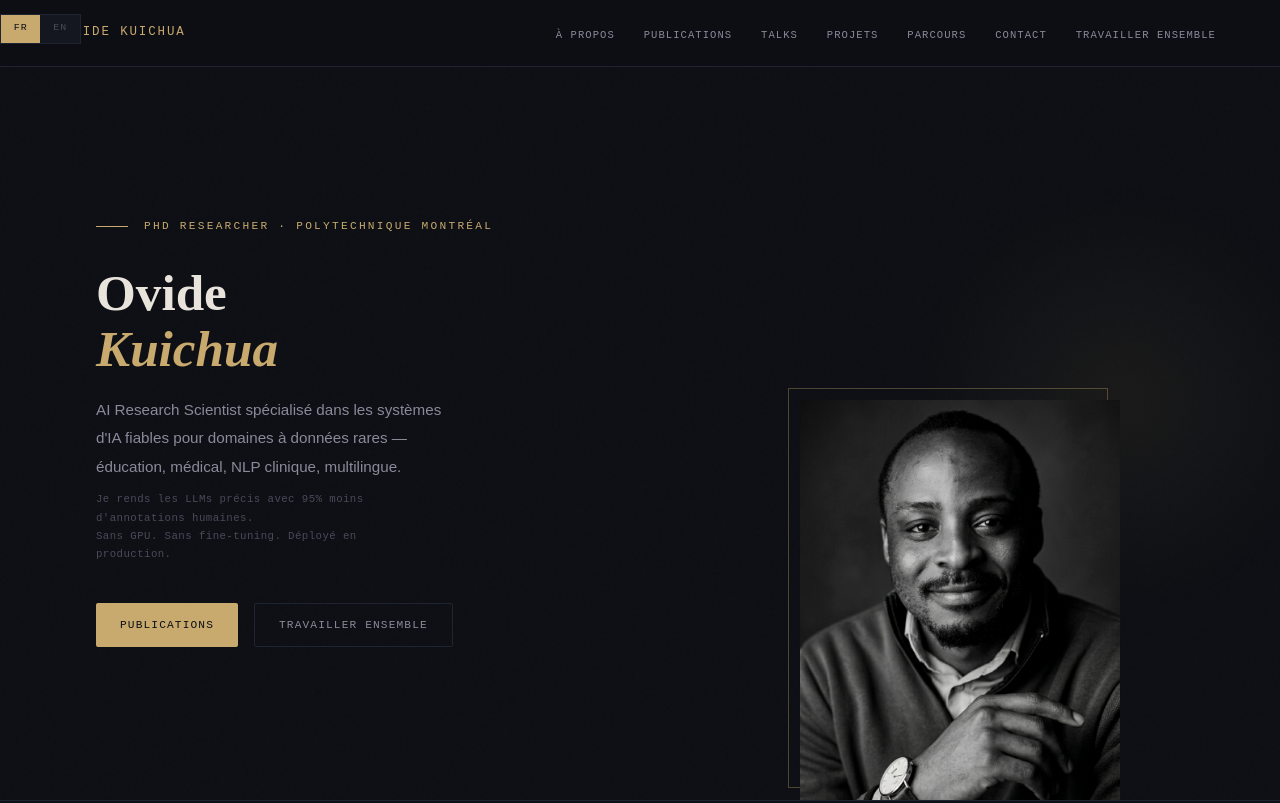
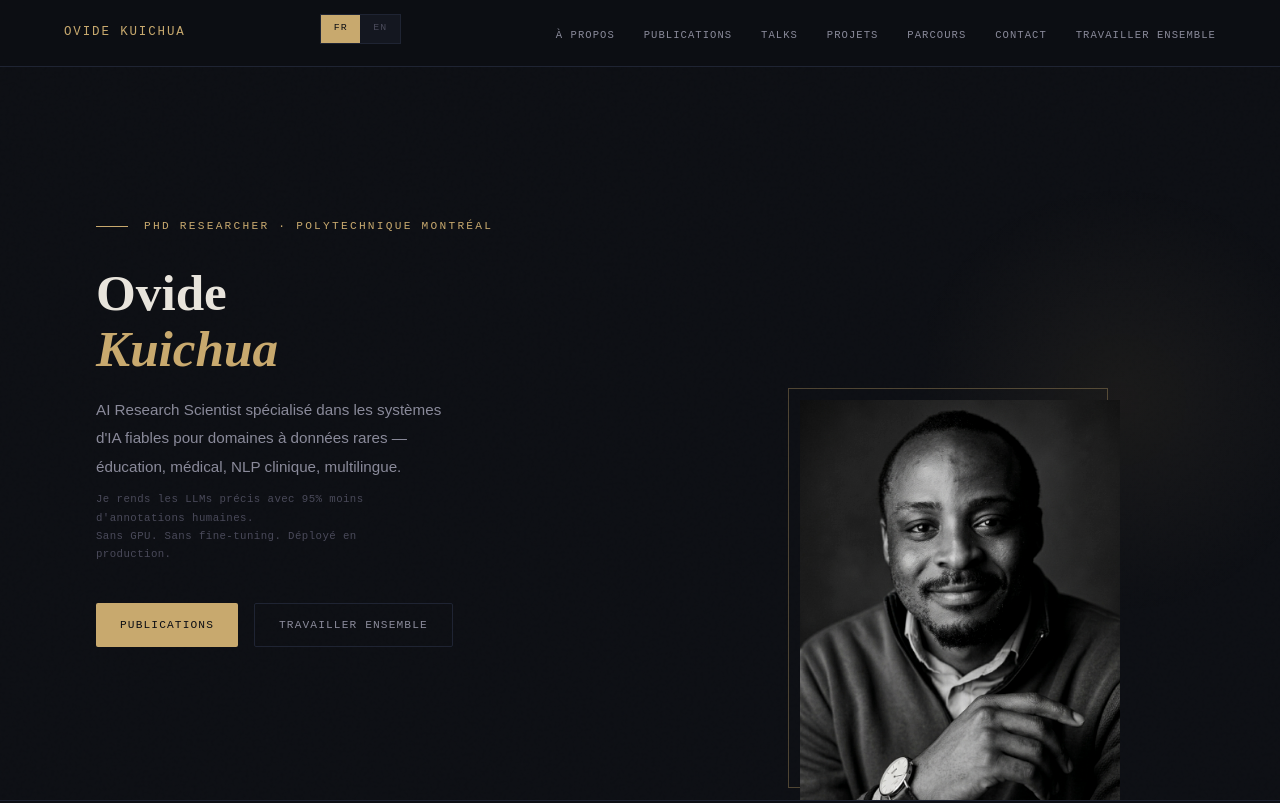
Before and after one commit to electronF/electronF.github.io, a plain HTML site: page index.html in a window 1280 px wide. Shown: the top 803 px of the page. Drawn offline with Linux system fonts and the light colour scheme.

Commit message:
Adjust fixed div position in index.html

```diff
--- a/index.html
+++ b/index.html
@@ -818,7 +818,7 @@
 </head>
 <body>
 
-<div style="position:fixed;top:0.85rem;left:auto;right:auto;z-index:200;display:flex;gap:0;border:1px solid var(--border);overflow:hidden;">
+<div style="position:fixed;top:0.85rem;left:20rem;z-index:200;display:flex;gap:0;border:1px solid var(--border);overflow:hidden;">
   <span style="font-family:'DM Mono',monospace;font-size:0.62rem;letter-spacing:0.1em;padding:0.35rem 0.8rem;background:var(--accent);color:#0d0f14;text-transform:uppercase;">FR</span>
   <a href="index-en.html" style="font-family:'DM Mono',monospace;font-size:0.62rem;letter-spacing:0.1em;padding:0.35rem 0.8rem;color:var(--text-muted);text-transform:uppercase;text-decoration:none;background:var(--surface);">EN</a>
 </div>
```
